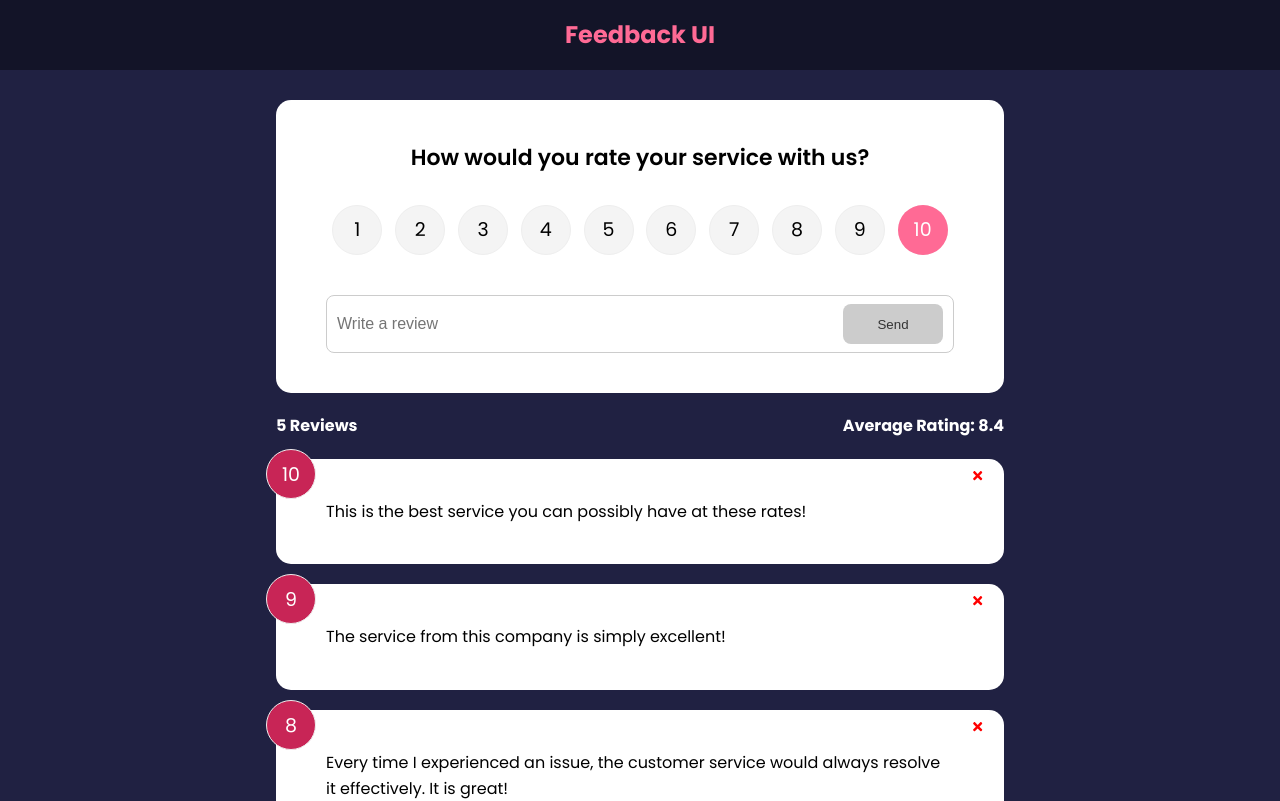
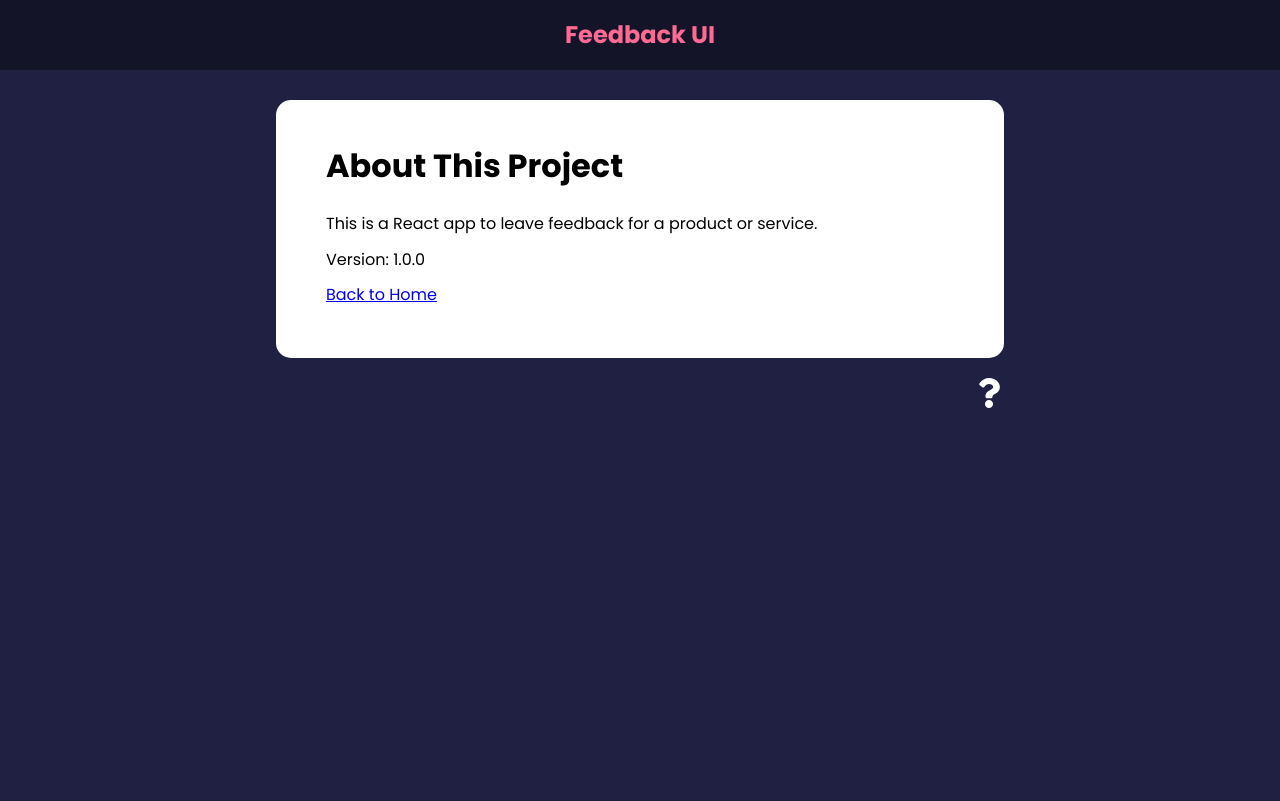
Before and after one commit to gideonfu55/feedback-app-prac, a React (Create React App) app: page /about in a window 1280 px wide. Shown: the top 801 px of the page. Built offline with nearby package versions, Linux system fonts and the light colour scheme.

Commit message:
added About Page and link to Home and About

```diff
--- a/package.json
+++ b/package.json
@@ -10,6 +10,7 @@
     "react": "^18.2.0",
     "react-dom": "^18.2.0",
     "react-icons": "^4.7.1",
+    "react-router-dom": "^6.4.4",
     "react-scripts": "5.0.1",
     "uuid": "^9.0.0",
     "web-vitals": "^2.1.4"
--- a/src/App.js
+++ b/src/App.js
@@ -1,4 +1,5 @@
 import { v4 as uuidv4 } from 'uuid'
+import { BrowserRouter as Router, Route, Routes } from 'react-router-dom';
 import { useState } from 'react'
 
 import Header from "./components/Header";
@@ -6,6 +7,8 @@ import FeedbackData from './data/FeedbackData';
 import FeedbackList from './components/FeedbackList';
 import FeedbackStats from './components/FeedbackStats';
 import FeedbackForm from './components/FeedbackForm';
+import AboutPage from './pages/AboutPage';
+import AboutIconLink from './components/AboutIconLink';
 
 const App = () => {
   const [feedback, setFeedback] = useState(FeedbackData)
@@ -22,17 +25,27 @@ const App = () => {
   }
 
   return (
-    <>
+    <Router>
       <Header />
       <div className='container'>
-        <FeedbackForm handleAdd={addFeedback}/>
-        <FeedbackStats feedback={feedback} />
-        <FeedbackList
-          feedback={feedback}
-          handleDelete={deleteFeedback}
-         />
+        <Routes>
+          <Route exact path='/' element={
+            <>
+              <FeedbackForm handleAdd={addFeedback} />
+              <FeedbackStats feedback={feedback} />
+              <FeedbackList
+                feedback={feedback}
+                handleDelete={deleteFeedback}/>
+            </>
+            }>
+          </Route>
+
+          <Route path='/about' element={<AboutPage />} />
+        </Routes>
+
+        <AboutIconLink />
       </div>
-    </>
+    </Router>
   )
 }
 
--- /dev/null
+++ b/src/components/AboutIconLink.jsx
@@ -0,0 +1,13 @@
+import { FaQuestion } from "react-icons/fa"
+
+const AboutIconLink = () => {
+  return (
+    <div className="about-link">
+      <a href='/about'>
+        <FaQuestion size={30} />
+      </a>
+    </div>
+  )
+}
+
+export default AboutIconLink
--- /dev/null
+++ b/src/pages/AboutPage.jsx
@@ -0,0 +1,19 @@
+import Card from '../components/shared/Card'
+
+const AboutPage = () => {
+  return (
+    <Card>
+      <div className='about'>
+        <h1>About This Project</h1>
+        <p>This is a React app to leave feedback for a product or service.</p>
+        <p>Version: 1.0.0</p>
+
+        <p>
+          <a href="/">Back to Home</a>
+        </p>
+      </div>
+    </Card>
+  )
+}
+
+export default AboutPage
```
Also changed, not shown: 1 other file (tests, documents, lock files or other folders).
